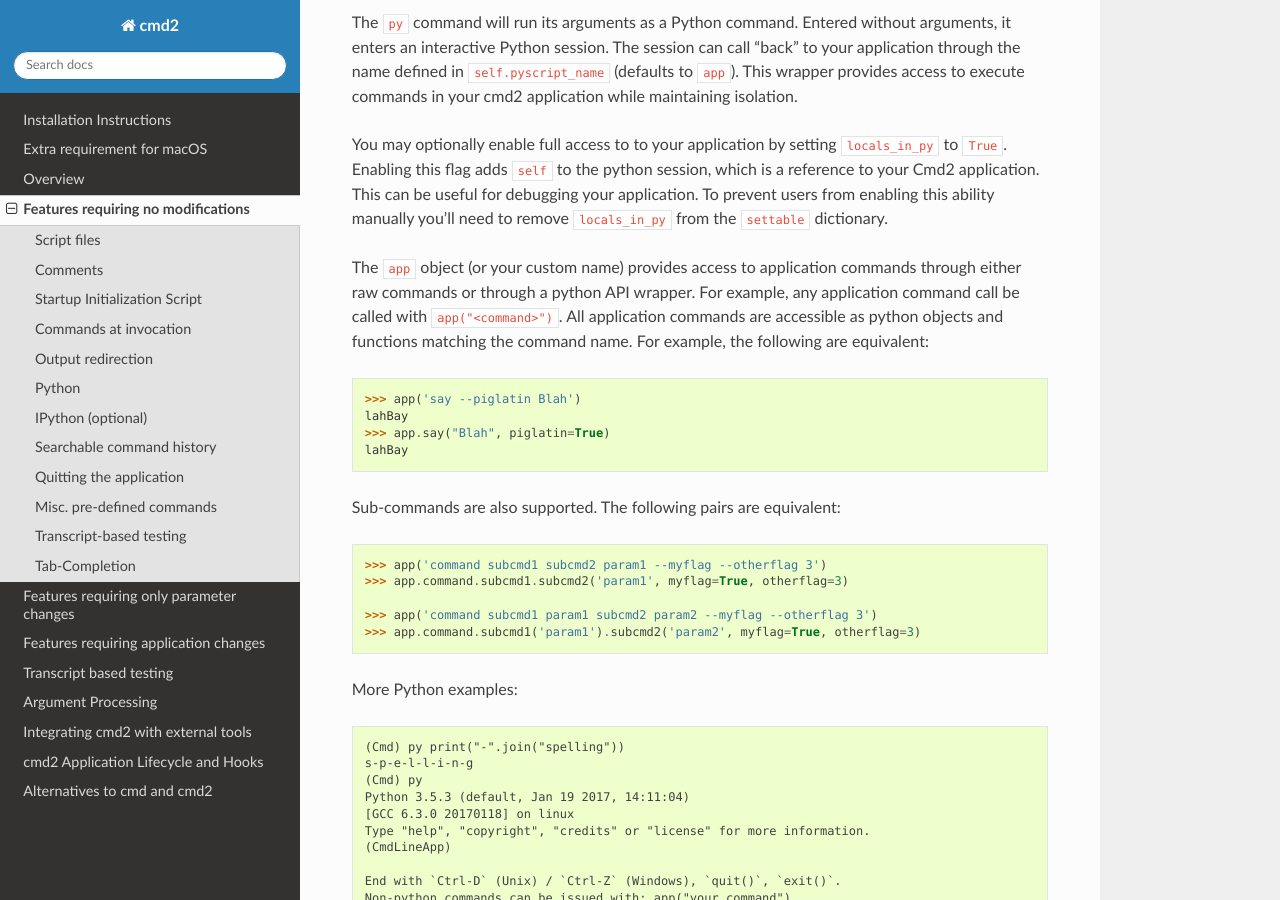
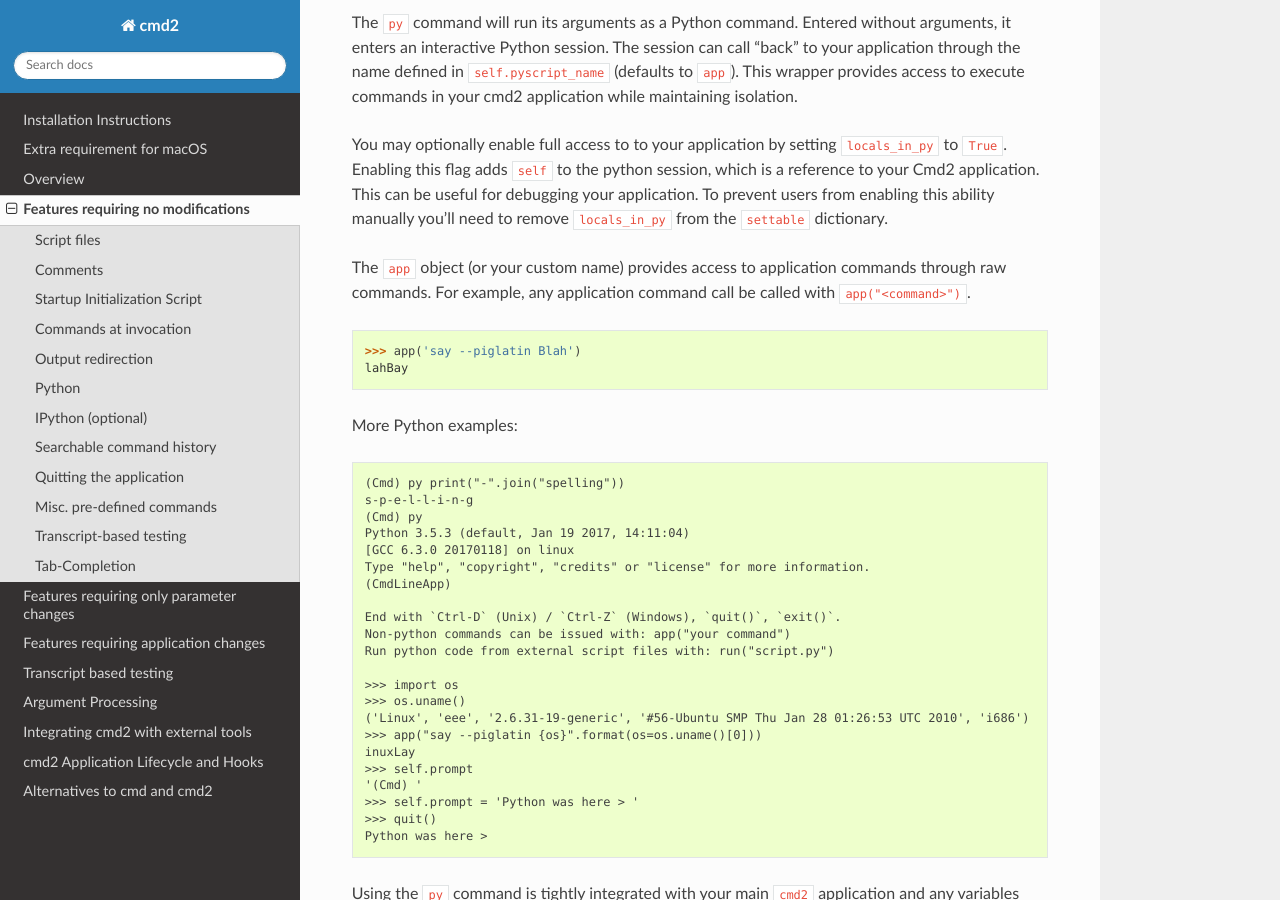
Before and after one commit to python-cmd2/cmd2, a Sphinx documentation site: the page built from docs/freefeatures.rst, in a window 1280 px wide and 900 px high, scrolled down 2762 px. Built offline with Sphinx 7.4.7 and the Read the Docs theme 2.0.0, drawn with Linux system fonts in a browser that asks for light colours.

Commit message:
Removed obsolete documentation

```diff
--- a/docs/freefeatures.rst
+++ b/docs/freefeatures.rst
@@ -130,29 +130,13 @@
 manually you'll need to remove ``locals_in_py`` from the ``settable`` dictionary.
 
 The ``app`` object (or your custom name) provides access to application commands
-through either raw commands or through a python API wrapper.  For example, any
-application command call be called with ``app("<command>")``. All application
-commands are accessible as python objects and functions matching the command
-name.  For example, the following are equivalent:
+through raw commands.  For example, any application command call be called with
+``app("<command>")``.
 
 ::
 
     >>> app('say --piglatin Blah')
     lahBay
-    >>> app.say("Blah", piglatin=True)
-    lahBay
-
-
-Sub-commands are also supported. The following pairs are equivalent:
-
-::
-
-    >>> app('command subcmd1 subcmd2 param1 --myflag --otherflag 3')
-    >>> app.command.subcmd1.subcmd2('param1', myflag=True, otherflag=3)
-
-    >>> app('command subcmd1 param1 subcmd2 param2 --myflag --otherflag 3')
-    >>> app.command.subcmd1('param1').subcmd2('param2', myflag=True, otherflag=3)
-
 
 More Python examples:
 
```
